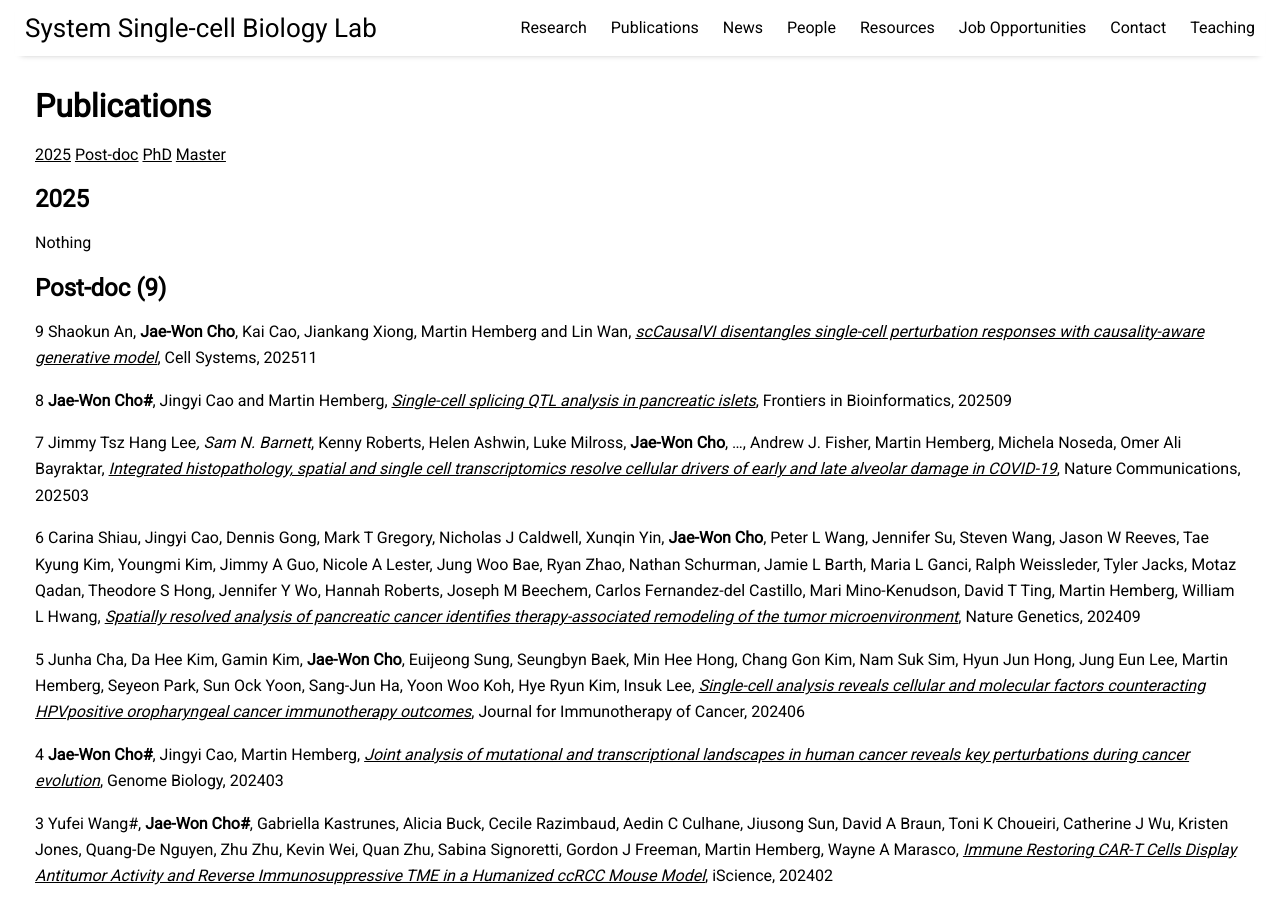
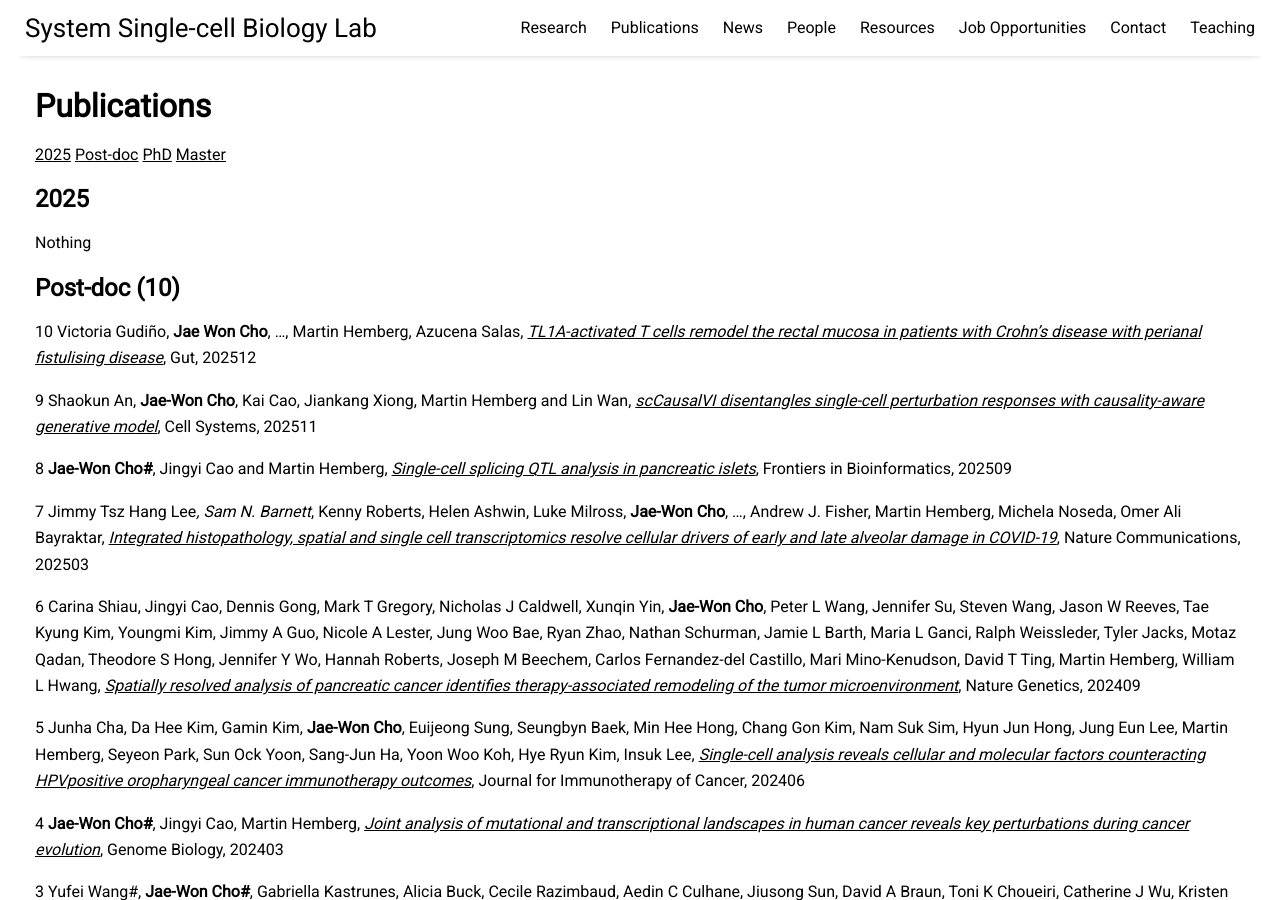
Before and after one commit to jaewon-cho/jaewon-cho.github.io, a Jekyll site: the page built from pages/publications.md, in a window 1280 px wide and 900 px high. Built offline with Jekyll 4.4.1, drawn with Linux system fonts in a browser that asks for light colours; nearby versions of some CDN libraries.

Commit message:
Update publications.md

```diff
--- a/pages/publications.md
+++ b/pages/publications.md
@@ -10,7 +10,9 @@ permalink: /publications
 ## <a id="2025"></a>2025
 Nothing <br/>
 
-## <a id="Post-doc"></a>Post-doc (9)
+## <a id="Post-doc"></a>Post-doc (10)
+10 Victoria Gudiño, **Jae Won Cho**, …, Martin Hemberg, Azucena Salas, [*TL1A-activated T cells remodel the rectal mucosa in patients with Crohn’s disease with perianal fistulising disease*](https://doi.org/10.1136/gutjnl-2025-336246), Gut, 202512
+
 9 Shaokun An, **Jae-Won Cho**, Kai Cao, Jiankang Xiong, Martin Hemberg and Lin Wan, [*scCausalVI disentangles single-cell perturbation responses with causality-aware generative model*](https://doi.org/10.1016/j.cels.2025.101443), Cell Systems, 202511
 
 8 **Jae-Won Cho#**, Jingyi Cao and Martin Hemberg, [*Single-cell splicing QTL analysis in pancreatic islets*](https://doi.org/10.3389/fbinf.2025.1657895), Frontiers in Bioinformatics, 202509
```
